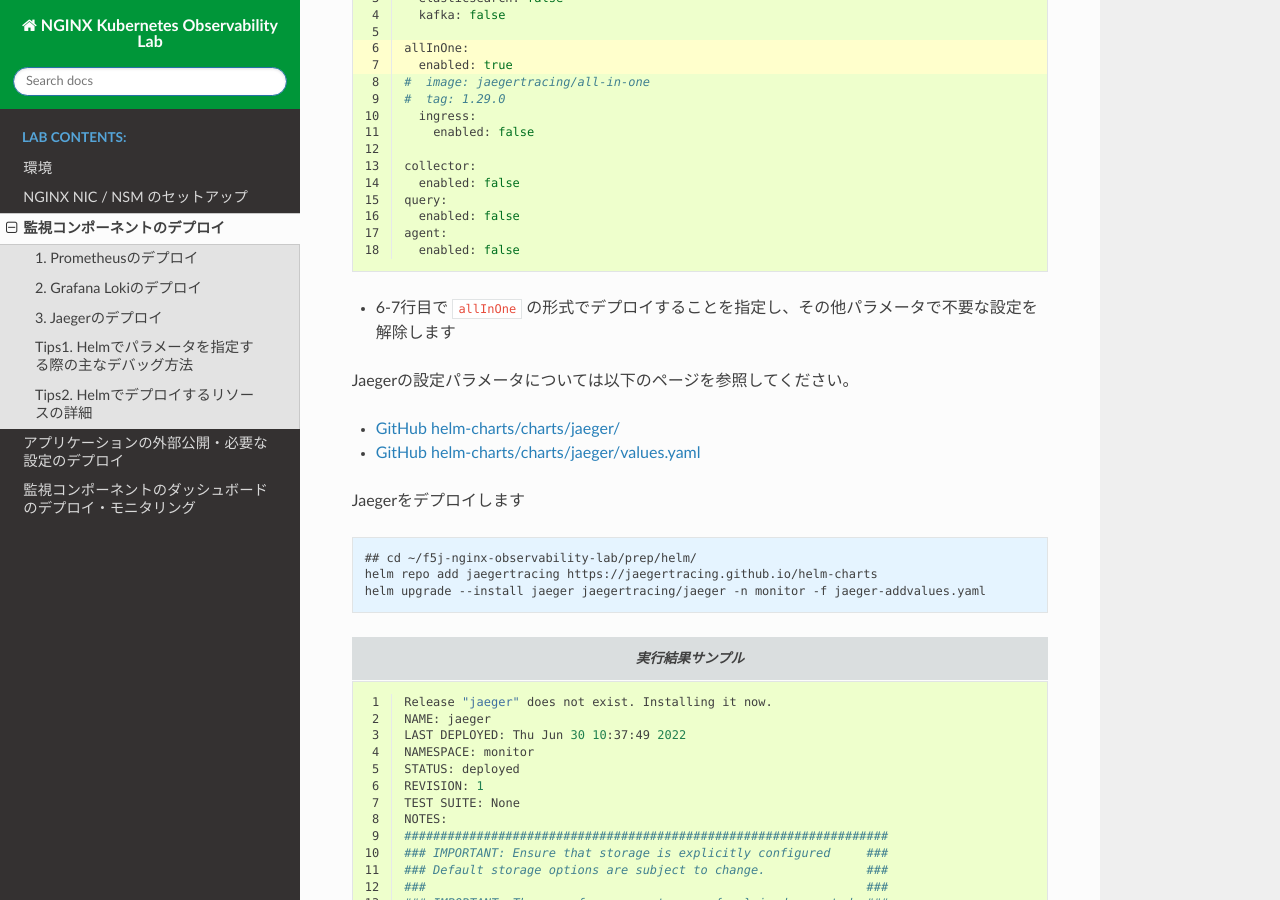
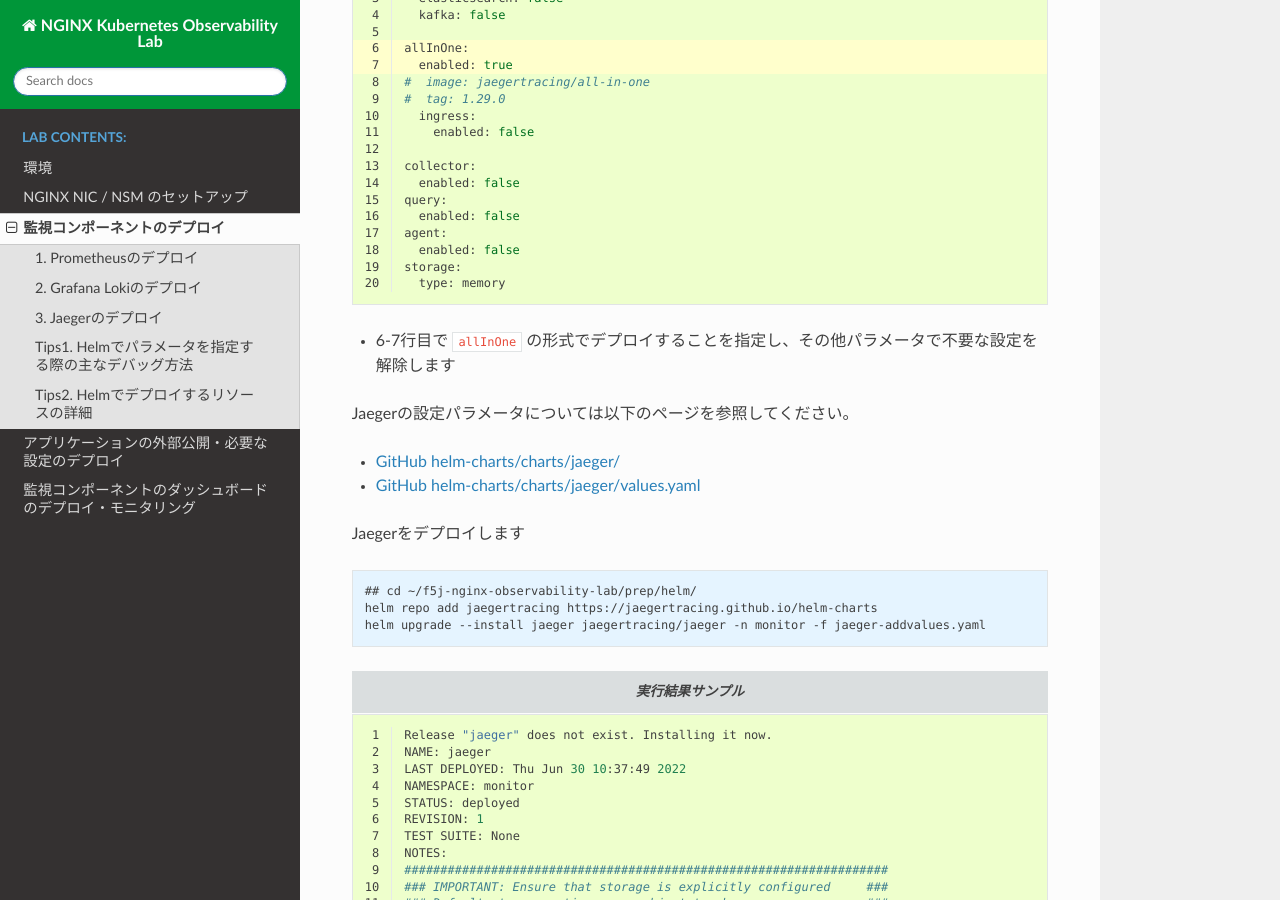
Before and after one commit to BeF5/f5j-nginx-k8s-observability, a Sphinx documentation site: the page built from docs/class1/module03/module03.rst, in a window 1280 px wide and 900 px high, scrolled down 8543 px. Built offline with Sphinx 7.4.7 and the Read the Docs theme 3.1.0, drawn with Linux system fonts in a browser that asks for light colours.

Commit message:
Update module03.rst

```diff
--- a/docs/class1/module03/module03.rst
+++ b/docs/class1/module03/module03.rst
@@ -478,6 +478,8 @@
     enabled: false
   agent:
     enabled: false
+  storage:
+    type: memory
 
 - 6-7行目で ``allInOne`` の形式でデプロイすることを指定し、その他パラメータで不要な設定を解除します
 
```
